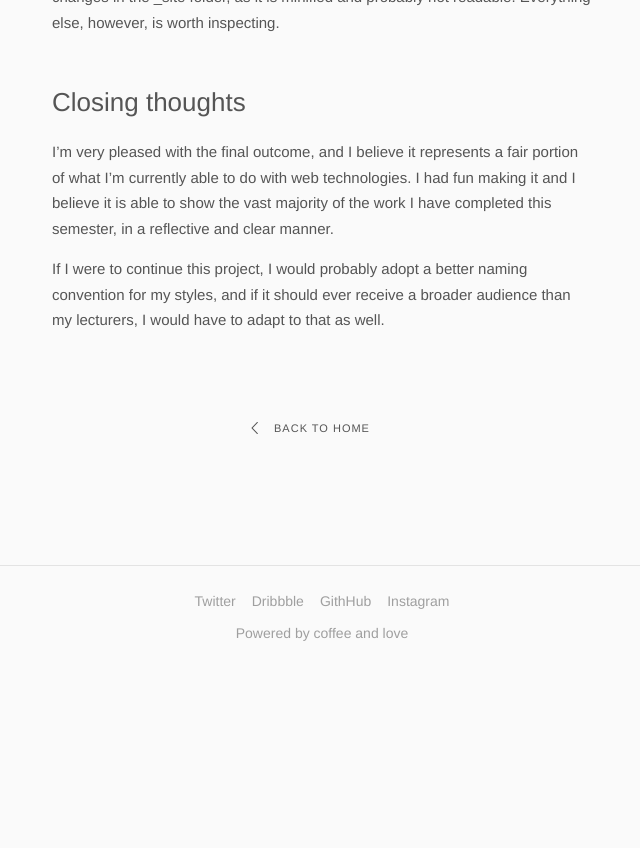
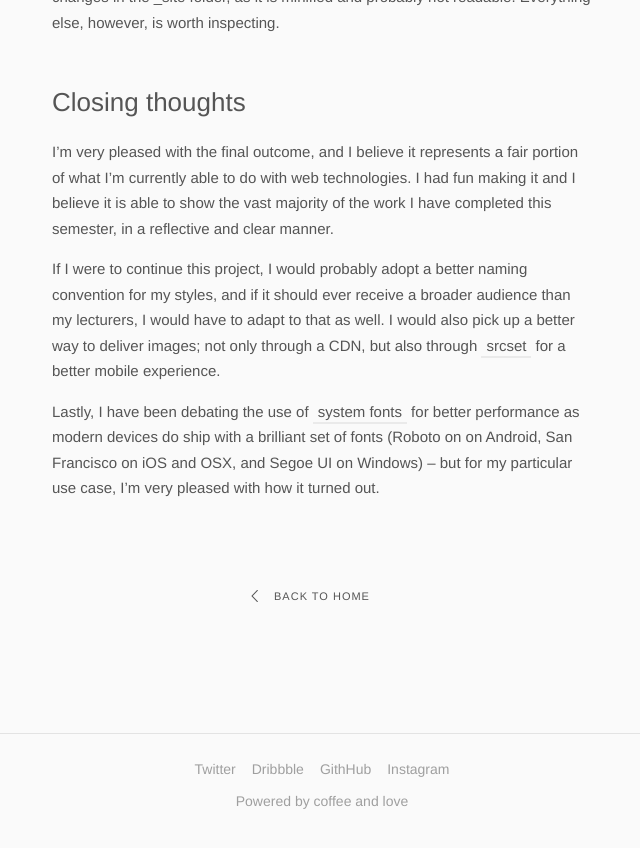
Before and after one commit to partcoffee/uni, a Jekyll site: the page built from _case/-portfolio.md, in a window 1280 px wide and 900 px high, scrolled down 8311 px. Shown: the top 848 px of the window, without its empty margins (318-958 px from the left). Built offline with Jekyll 4.4.1, drawn with Linux system fonts in a browser that asks for light colours; before the commit the page ends 9063 px from its top, so only the background shows below that.

Commit message:
added thoughts on fonts

```diff
--- a/_case/-portfolio.md
+++ b/_case/-portfolio.md
@@ -149,6 +149,8 @@ The site is available on <a href="https://github.com/partcoffee/uni" target="_bl
 
 I'm very pleased with the final outcome, and I believe it represents a fair portion of what I'm currently able to do with web technologies. I had fun making it and I believe it is able to show the vast majority of the work I have completed this semester, in a reflective and clear manner.
 
-If I were to continue this project, I would probably adopt a better naming convention for my styles, and if it should ever receive a broader audience than my lecturers, I would have to adapt to that as well.
+If I were to continue this project, I would probably adopt a better naming convention for my styles, and if it should ever receive a broader audience than my lecturers, I would have to adapt to that as well. I would also pick up a better way to deliver images; not only through a CDN, but also through <a href="http://caniuse.com/#feat=srcset" target="_blank">srcset</a> for a better mobile experience.
+
+Lastly, I have been debating the use of <a href="https://medium.com/designing-medium/system-shock-6b1dc6d6596f#.qf993kvk9" target="_blank">system fonts</a> for better performance as modern devices do ship with a brilliant set of fonts (Roboto on on Android, San Francisco on iOS and OSX, and Segoe UI on Windows) – but for my particular use case, I'm very pleased with how it turned out.
 
 <div class="div"></div>
```
Also changed, not shown: 2 other files.
